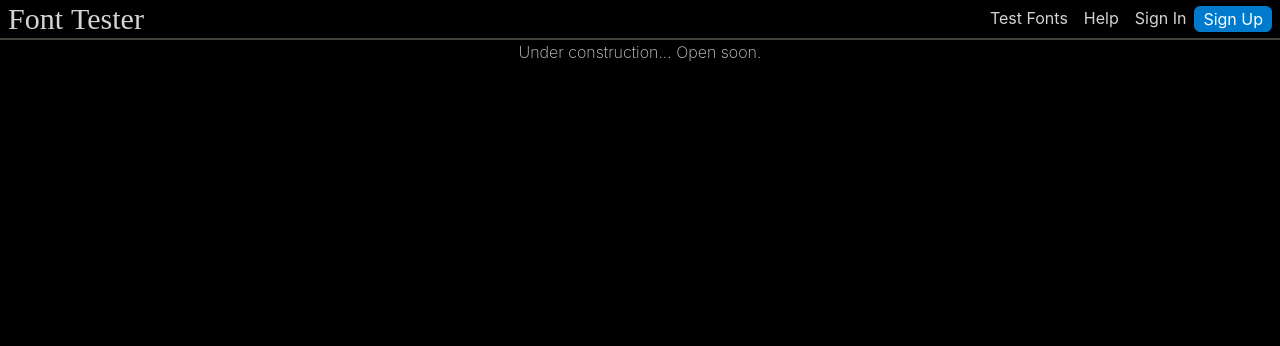
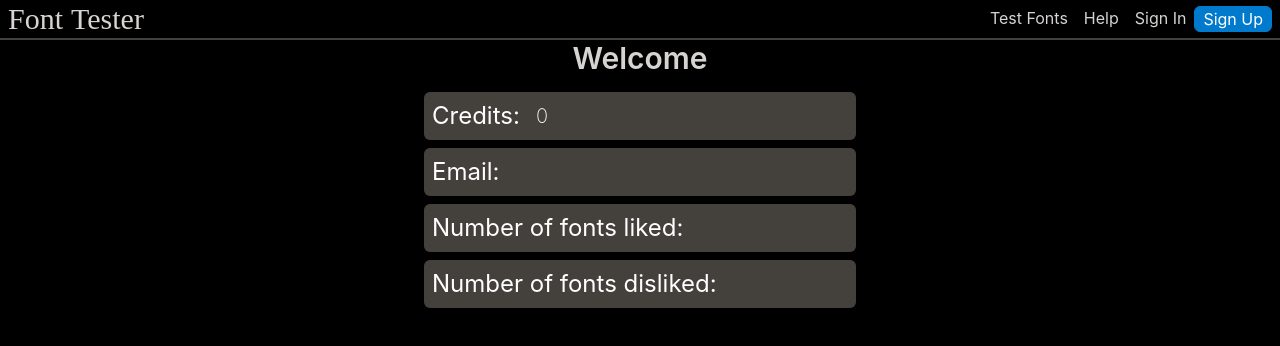
Before and after one commit to Jhon-Idrovo/FontTester, a Next.js app: page /account in a window 1280 px wide. Shown: the top 346 px of the page. Built offline with nearby package versions, Linux system fonts and the light colour scheme.

Commit message:
added account details

```diff
--- a/pages/account.tsx
+++ b/pages/account.tsx
@@ -1,7 +1,48 @@
+import useDislikedFonts from "../hooks/useDislikedFonts";
+import useLikedFonts from "../hooks/useLikedFonts";
+import useUser from "../hooks/useUser";
+import { CreditIcon } from "../lib/utils";
+
 function Account() {
+  const { user } = useUser();
+  const {
+    fonts: dlFonts,
+    //     isFetching: fetchingDlFonts,
+    //     isLoading: loadingDlFonts,
+  } = useDislikedFonts();
+  const {
+    likedFonts,
+    //     isFetching: fetchingLdFonts,
+    //     isLoading: loadingLdFonts,
+  } = useLikedFonts();
   return (
-    <div className="aux-message-container ">
-      <p>Under construction... Open soon.</p>
+    <div className=" max-w-md mx-auto ">
+      <h1 className="t1 text-txt-base mx-auto w-min whitespace-nowrap">
+        Welcome {user.username}
+      </h1>
+      <div className="card-container flex items-center">
+        <h2 className="t2">Credits:</h2>
+        <p className="text-xl ml-4">{user.credits}</p>
+        {CreditIcon}
+      </div>
+      <div className="card-container">
+        <div className="flex items-center">
+          <h2 className="t2">Email:</h2>
+          <p className="text-xl ml-4">{user.email}</p>
+        </div>
+      </div>
+      <div className="card-container flex items-center">
+        <h2 className="t2">Number of fonts liked:</h2>
+        <p className="text-xl ml-4">{likedFonts?.length}</p>
+      </div>
+      <div className="card-container flex items-center">
+        <h2 className="t2">Number of fonts disliked:</h2>
+        <p className="text-xl ml-4">{dlFonts?.length}</p>
+      </div>
+      {/* <div className="flex justify-around mt-4">
+        <button className="btn py-0 px-2">Change Password</button>
+        <button className="btn-red py-0 px-2">Delete Account</button>
+      </div> */}
     </div>
   );
 }
```
